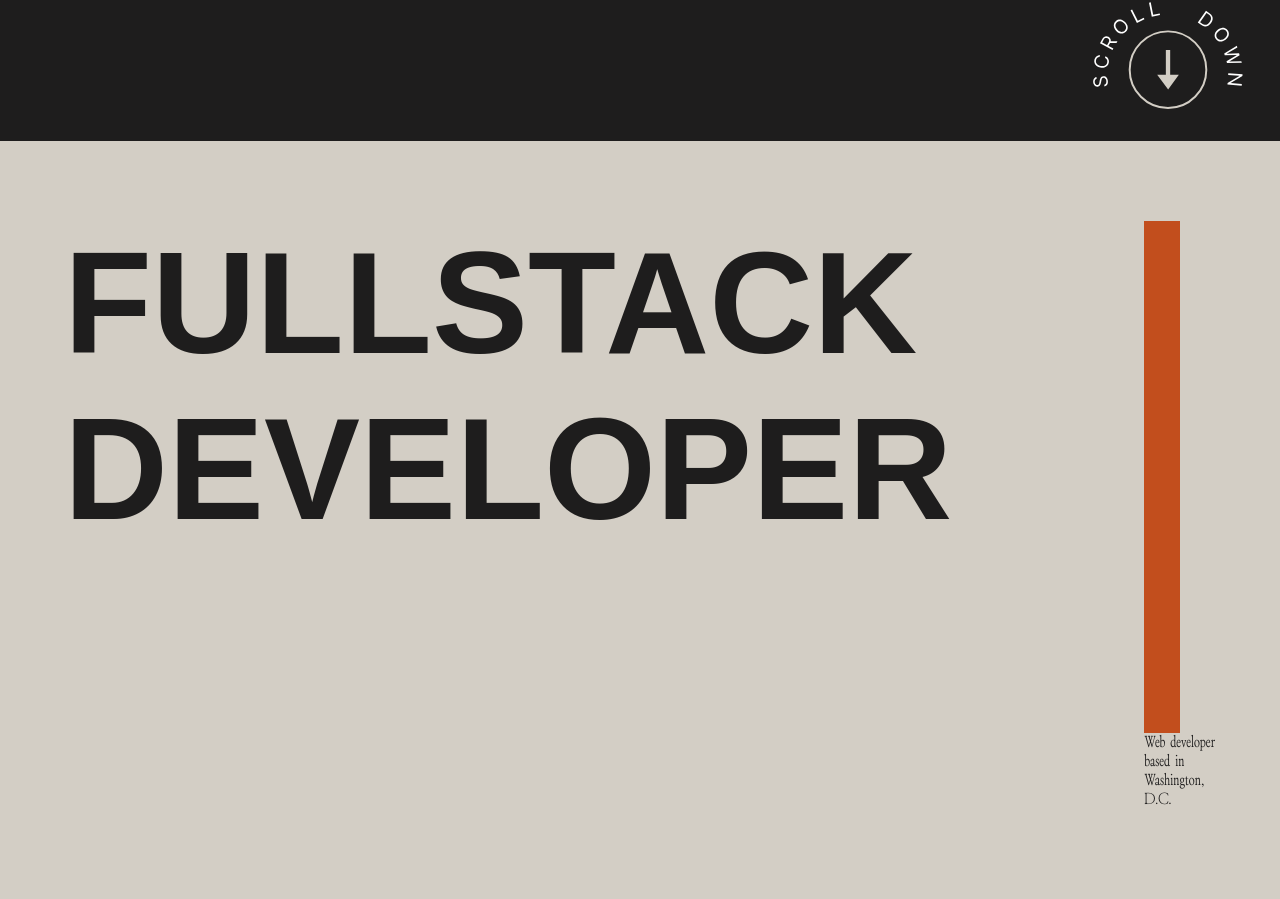
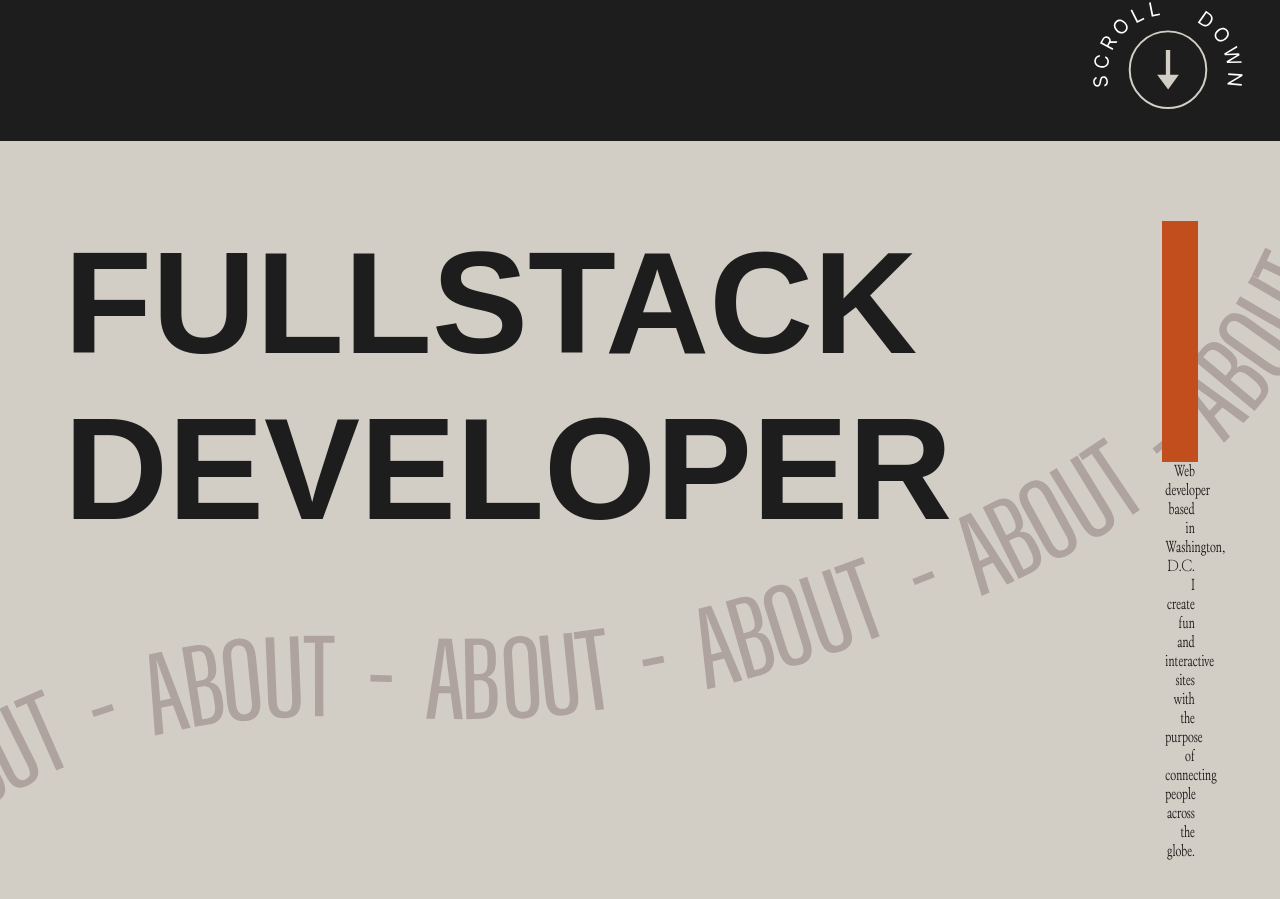
Before and after one commit to Therason/portfolio, a Next.js app: page / in a window 1280 px wide. Shown: the part 659-1558 px from the top of the page. Built offline with nearby package versions, Linux system fonts and the light colour scheme; a web font is replaced by a local one.

Commit message:
Style about page

```diff
--- a/app/page.module.css
+++ b/app/page.module.css
@@ -28,8 +28,25 @@
   color: var(--color-black);
   padding: 5em 4em;
   display: grid;
+  position: relative;
   grid-template-columns: 1fr 1fr;
   gap: 12em;
+}
+
+.landing div:nth-child(-n + 2) {
+  z-index: 100;
+}
+
+.aboutDeco {
+  position: absolute;
+  top: 0;
+  left: 0;
+  width: 100vw;
+  height: 100vh;
+}
+
+.aboutDeco * {
+  object-fit: cover;
 }
 
 .landingHeader {
@@ -50,8 +67,21 @@
   text-align: right;
 }
 
-.landingImg div {
+.landingImg {
+  display: flex;
+  flex-direction: column;
+  gap: 0;
+  align-items: center;
+}
+
+.illustration {
   background: #c24e1d;
   width: 50%;
-  height: 80%;
+  height: 90%;
 }
+
+.landingImgText {
+  width: 50%;
+  text-align: right;
+  padding: 0 0.2em;
+}
--- a/app/page.tsx
+++ b/app/page.tsx
@@ -23,10 +23,46 @@ export default function Home() {
           </h1>
         </div>
         <div className={styles.landingImg}>
-          <div></div>
-          <p>Web developer based in Washington, D.C.</p>
+          <div className={styles.illustration}></div>
+          <div className={styles.landingImgText}>
+            <p>Web developer based in Washington, D.C.</p>
+            <p>
+              I create fun and interactive sites with the purpose of connecting
+              people across the globe.
+            </p>
+          </div>
+        </div>
+        <div className={styles.aboutDeco}>
+          <Image src='/about.svg' alt='decoration' fill />
         </div>
       </section>
+
+      {/* <section className={styles.front}>
+        <div className={styles.landingHeader}>
+          <h1>
+            <span>FRONT</span>
+            <span>END</span>
+          </h1>
+        </div>
+      </section>
+
+      <section className={styles.front}>
+        <div className={styles.landingHeader}>
+          <h1>
+            <span>BACK</span>
+            <span>END</span>
+          </h1>
+        </div>
+      </section>
+
+      <section className={styles.front}>
+        <div className={styles.landingHeader}>
+          <h1>
+            <span>REAR</span>
+            <span>END?</span>
+          </h1>
+        </div>
+      </section> */}
     </main>
   )
 }
--- a/components/navbar/navbar.module.css
+++ b/components/navbar/navbar.module.css
@@ -7,6 +7,7 @@
   width: 100vw;
   color: white;
   mix-blend-mode: difference;
+  z-index: 1000;
 }
 
 .nav {
```
Also changed, not shown: public/about.svg (added).
